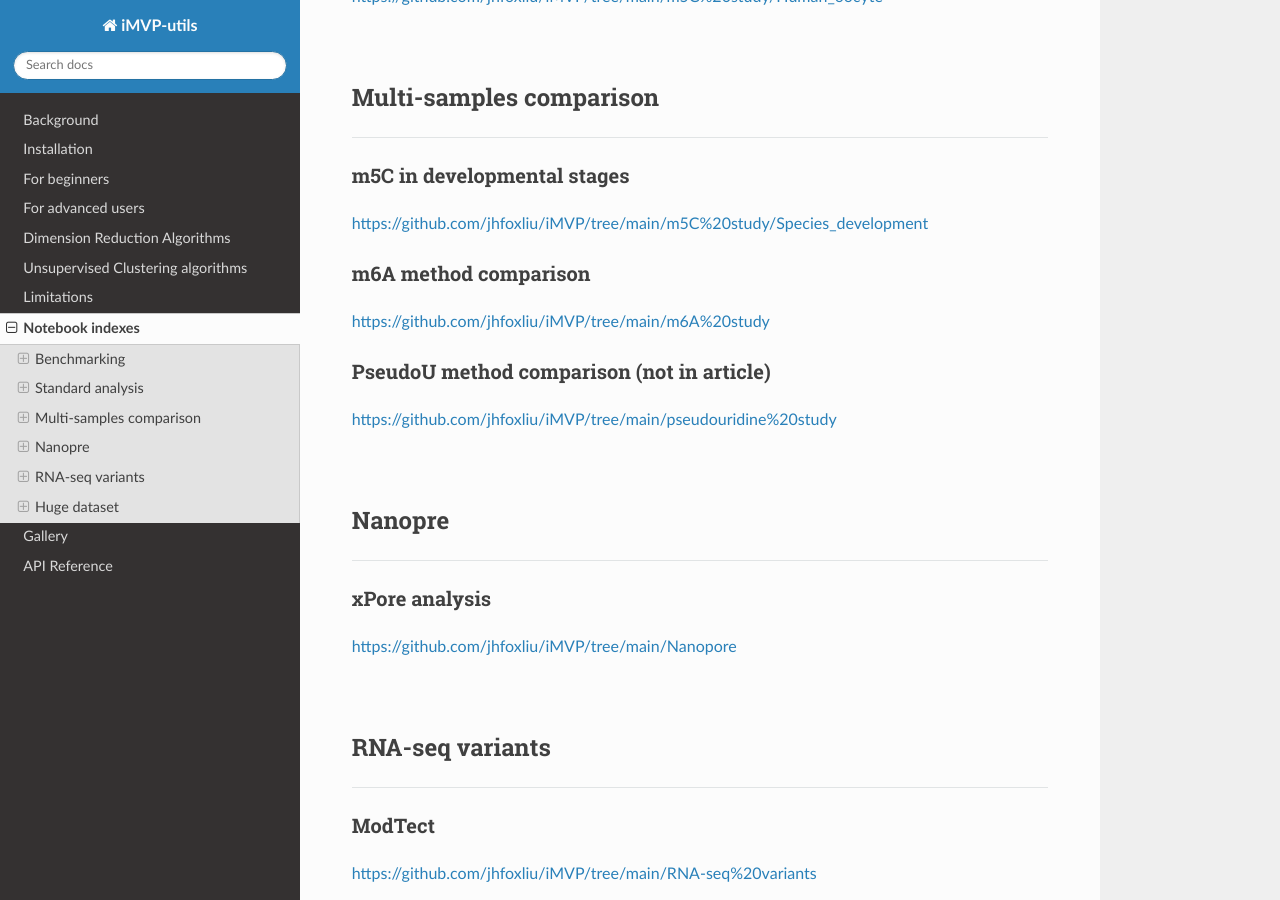
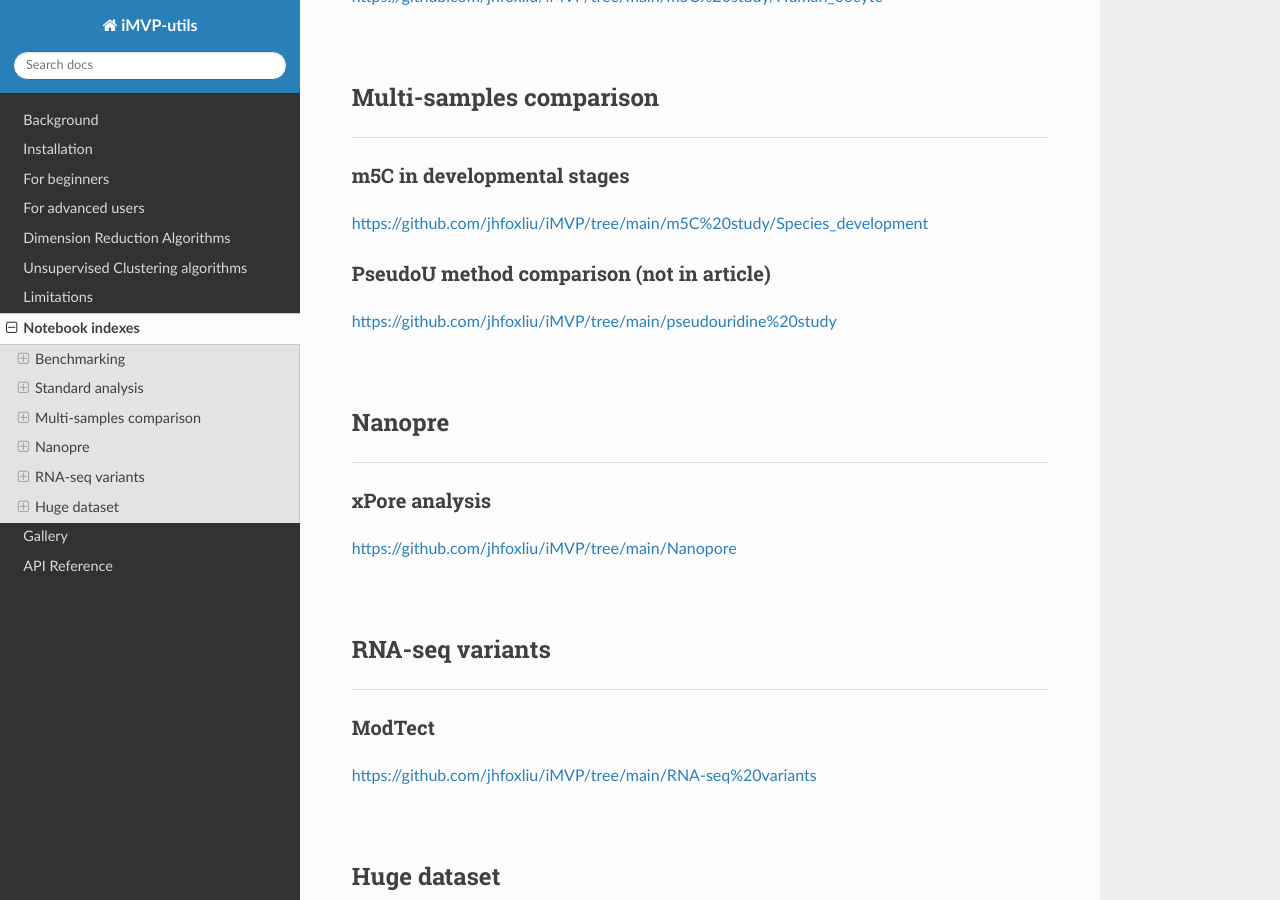
Before and after one commit to jhfoxliu/iMVP, a Sphinx documentation site: the page built from docs/notebooks.rst, in a window 1280 px wide and 900 px high, scrolled down 731 px. Built offline with Sphinx 7.4.7 and the Read the Docs theme 2.0.0, drawn with Linux system fonts in a browser that asks for light colours; pages that are not in the unit, such as notebooks, are missing from menus.

Commit message:
Update notebooks.rst

```diff
--- a/docs/notebooks.rst
+++ b/docs/notebooks.rst
@@ -42,9 +42,6 @@ m5C in developmental stages
 ^^^^^^^^^^^^^^^^^^^^^^^^^^^
 https://github.com/jhfoxliu/iMVP/tree/main/m5C%20study/Species_development
 
-m6A method comparison
-^^^^^^^^^^^^^^^^^^^^^
-https://github.com/jhfoxliu/iMVP/tree/main/m6A%20study
 
 PseudoU method comparison (not in article)
 ^^^^^^^^^^^^^^^^^^^^^^^^^^^^^^^^^^^^^^^^^^
```
